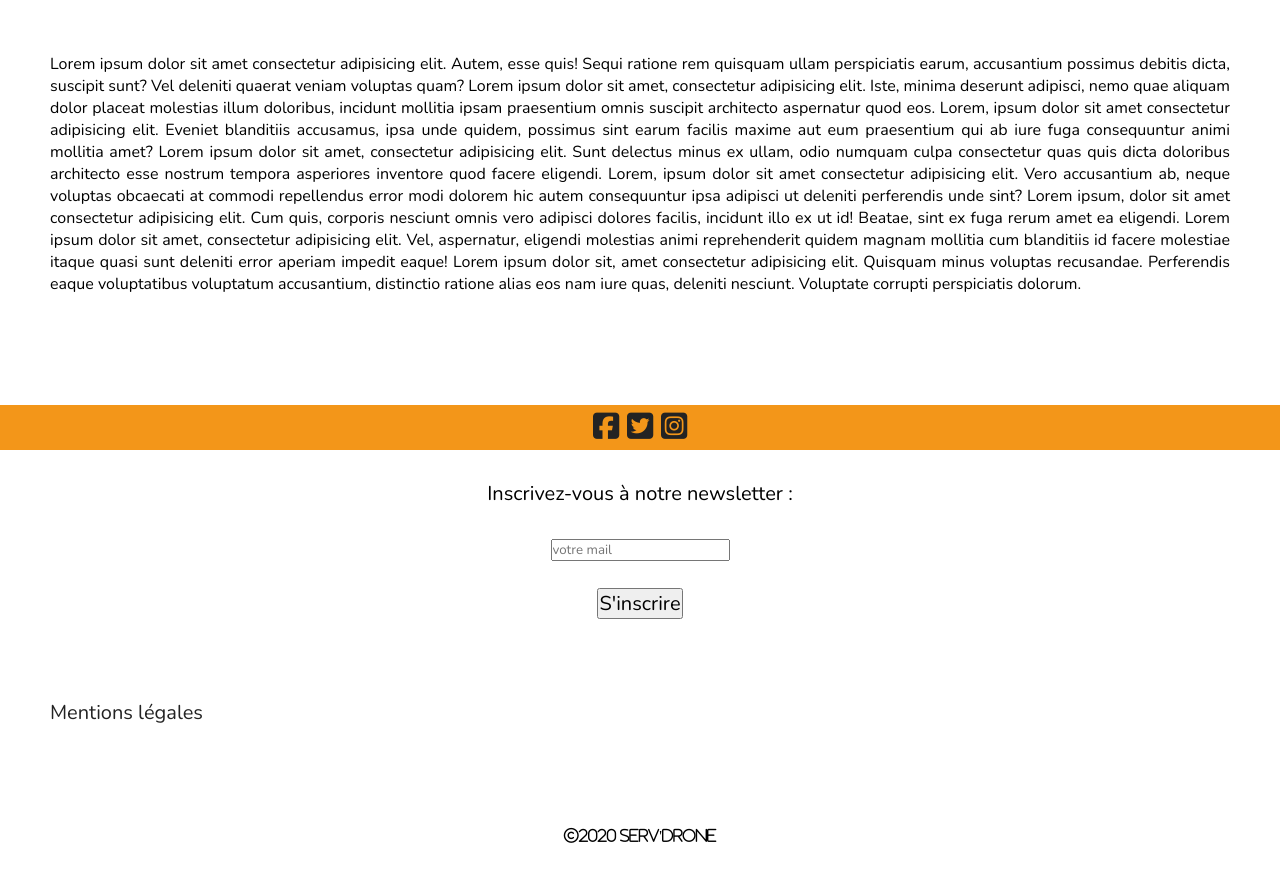
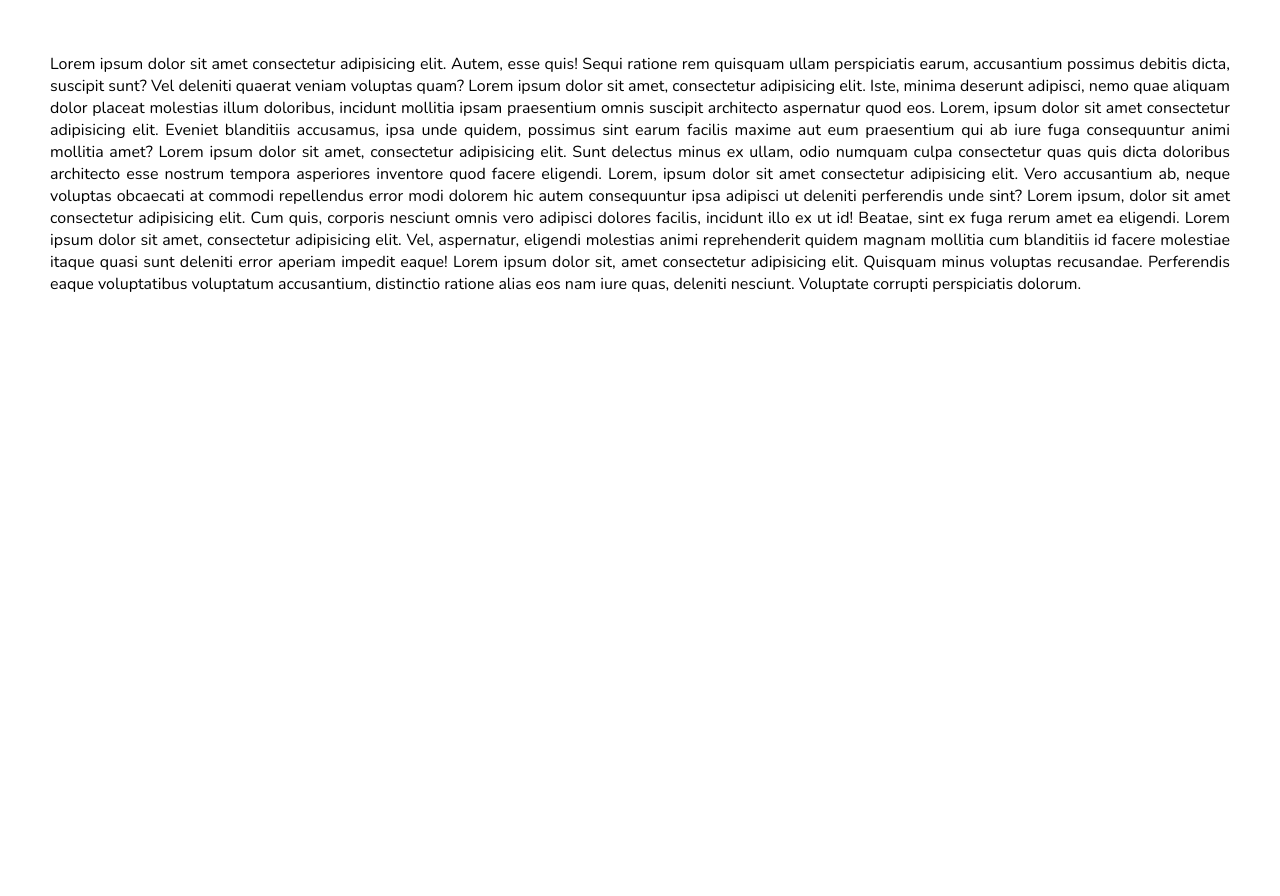
Before and after one commit to Khadija-Asa/serv-drone, a plain HTML site: page mentions.html in a window 1280 px wide. Shown: the part 850-1746 px from the top of the page. After the commit the page ends 1195 px from the top, so only its background shows below. Drawn offline with nearby package versions, Linux system fonts and the light colour scheme.

Commit message:
remove footer from pages and update it

```diff
--- a/css/footer.css
+++ b/css/footer.css
@@ -11,6 +11,7 @@
   background-color: rgba(242, 139, 1, 0.9);
   font-size: 25px;
   padding: 2px;
+  margin-top: 70px;
   text-align: center;
 }
 
@@ -25,7 +26,8 @@
 }
 
 .mentions {
-  list-style: none;
+  font-size: 13px;
+  position: absolute;
 }
 
 @media only screen and (min-width: 768px) {
@@ -33,66 +35,23 @@
     font-size: 25px;
   }
   .social-media {
-    font-size: 45px;
+    font-size: 28px;
   }
   .copyright {
     text-align: center;
-    font-size: 10px;
+    font-size: 11px;
   }
 }
 
 @media only screen and (min-width: 992px) {
   footer {
     font-size: 20px;
-    padding-top: 60px;
   }
   .social-media {
     font-size: 30px;
   }
-  button {
-    font-size: 20px;
-    .coolBeans
-  border 2px solid currentColor
-  border-radius 3rem
-  color yellow
-  font-family roboto
-  font-size 4rem
-  font-weight 100
-  overflow hidden
-  padding 1rem 2rem
-  position relative
-  text-decoration none
-  transition .2s transform ease-in-out
-  will-change transform
-  z-index 0
-
-  &::after
-    background-color yellow
-    border-radius 3rem
-    content: ''
-    display block
-    height 100%
-    width 100%
-    position absolute
-    left 0
-    top 0
-    transform translate(-100%, 0) rotate(10deg)
-    transform-origin top left
-    transition .2s transform ease-out
-    will-change transform
-    z-index -1
-
-  &:hover::after
-    transform translate(0, 0)
-
-  &:hover
-    border 2px solid transparent
-    color indigo
-    transform scale(1.05)
-    will-change transform
-  }
   .copyright {
-    font-size: 15px;
+    font-size: 12px;
     text-align: center;
   }
 }
--- a/mentions.html
+++ b/mentions.html
@@ -63,36 +63,7 @@
 	</p>
 	</div>
 
-	<footer class="bottom-page">
 
-  <div class="line">
-    <p class="social-media">
-      <a href="http://facebook.com/" target="_blank"><i class="fab fa-facebook-square"></i></a>
-      <a href="http://twitter.com/" target="_blank"><i class="fab fa-twitter-square"></i></a>
-      <a href="http://instagram.com/" target="_blank"><i class="fab fa-instagram-square"></i></a>
-    </p>
-  </div>
-
-  <div class="newsletter">
-    <label for="#">Inscrivez-vous à notre newsletter :</label>
-    <br>
-    <br>
-    <input type="text" placeholder="votre mail">
-    <br>
-    <br>
-    <button>S'inscrire</button>
-  </div>
-
-  <div class="line2">
-    <p class="mentions">
-      <a href="mentions.html">Mentions légales</a>
-    </p>
-    <p class="copyright">
-      <i class="far fa-copyright">2020 Serv'Drone</i>
-    </p>
-  </div>
-
-    </footer>
 
     </body>
 </html>
```
Also changed, not shown: contact.html (+0 -30 lines), history.html (+0 -29 lines), index.html (+0 -27 lines), team.html (+0 -27 lines).
